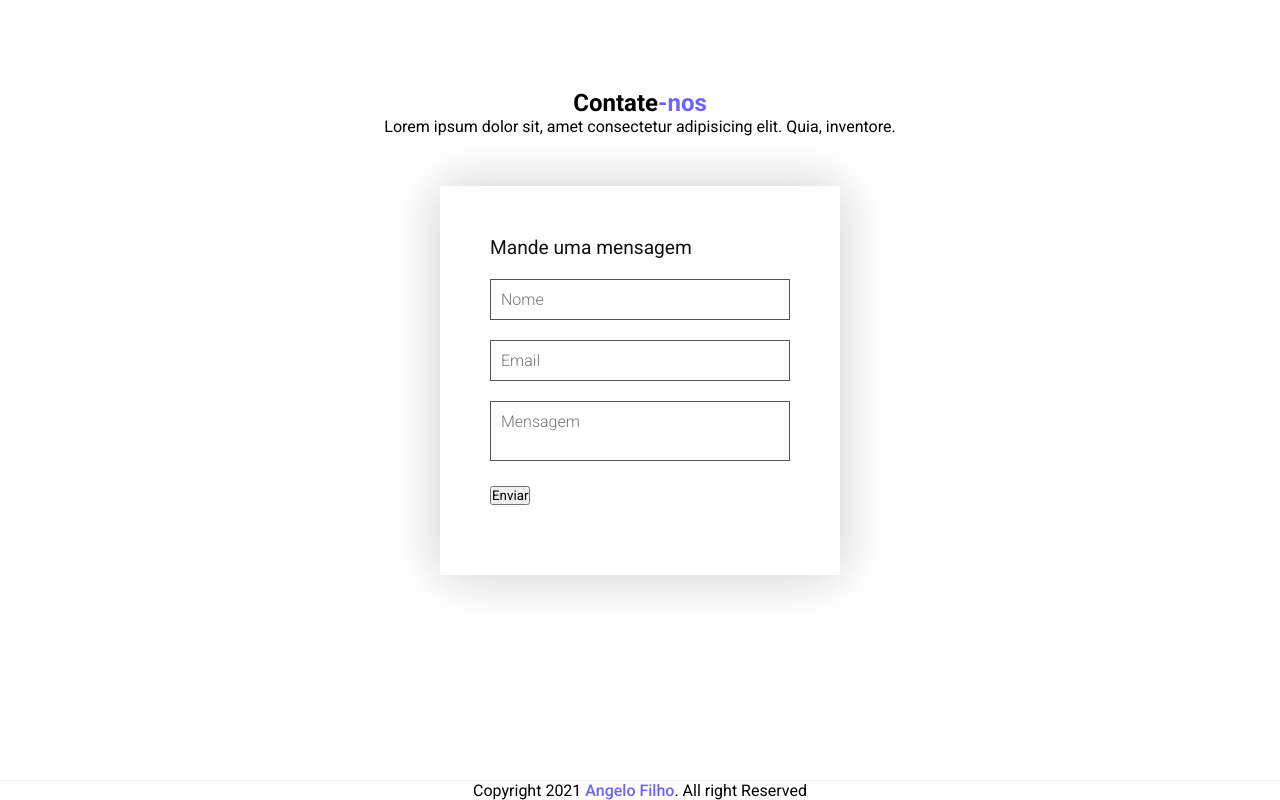
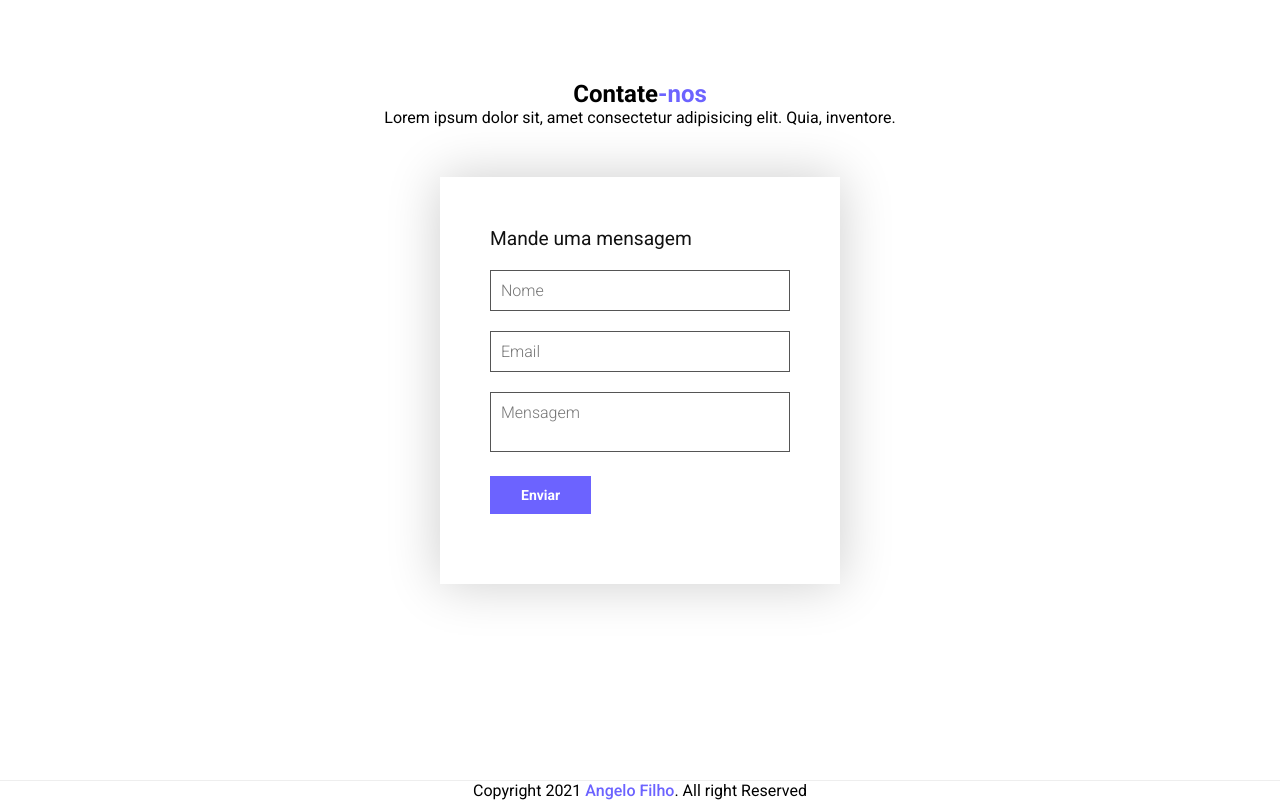
Before and after one commit to angelo-filho/bitcoin-landing-page, a plain HTML site: page index.html in a window 1280 px wide. Shown: the part 2500-3300 px from the top of the page. Drawn offline with Linux system fonts and the light colour scheme.

Commit message:
fixing button

```diff
--- a/style.css
+++ b/style.css
@@ -97,6 +97,21 @@ header {
   background: #000;
 }
 
+.button {
+  color: #fff;
+  text-decoration: none;
+  font-weight: 600;
+  font-size: 0.875rem;
+  padding: 10px 30px;
+  border: 1px solid #6c63ff;
+  background: #6c63ff;
+  transition: 0.2s;
+}
+.button:hover {
+  background: none;
+  color: #6c63ff;
+}
+
 #button {
   color: #fff;
   text-decoration: none;
@@ -144,6 +159,7 @@ header {
   background-image: url(images/hamburger.svg);
   background-size: cover;
   background-position: center;
+  cursor: pointer;
   display: none;
   transition: 0.3s;
 }
```
